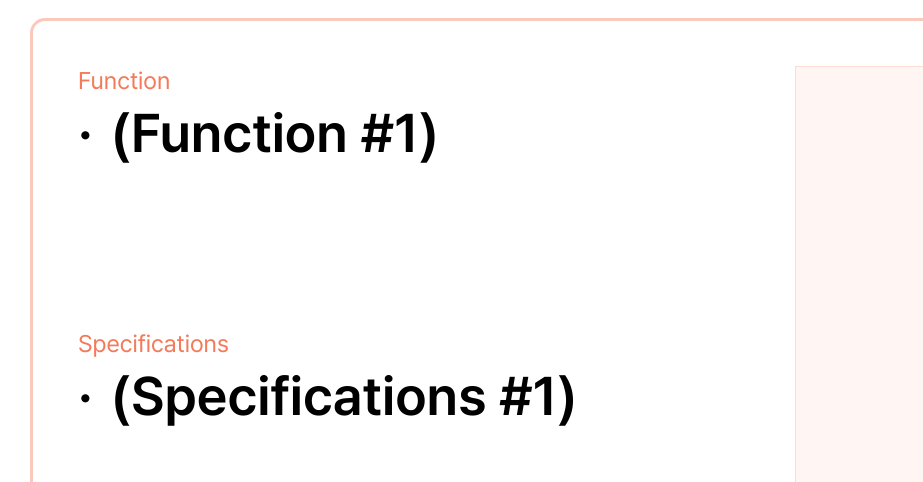
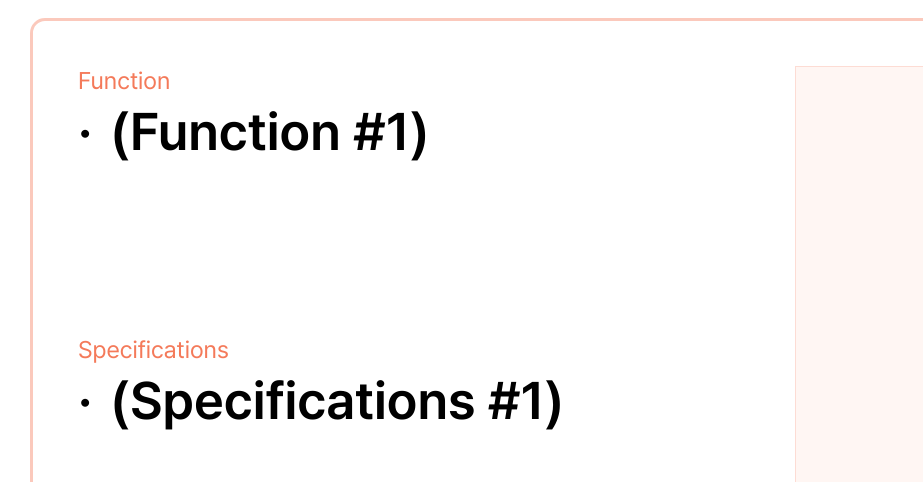
Before and after one commit to zefrics/signage-3, a plain HTML site: page index.html in a window 1280 px wide. Shown: the part 125-607 px from the top of the page, 0-923 px from the left. Drawn offline with Linux system fonts and the light colour scheme.

Commit message:
1.7.3
1. slider-view 폰트 크기 조정
2. cover-view ul li 간격 조정
3. input label margin bottom 조정

```diff
--- a/css/basic.scss
+++ b/css/basic.scss
@@ -4,9 +4,9 @@ $fw-main-title: 800; // Main Title 폰트 웨이트
 $fs-slide-label: 24px; // Slide View Label 폰트 사이즈
 $fw-slide-label: 400; // Slide View Label 폰트 웨이트
 
-$fs-slide-content: 54px; // Slide View Content 폰트 사이즈
+$fs-slide-content: 52.5px; // Slide View Content 폰트 사이즈
 $fw-slide-content: 600; // Slide View Content 폰트 웨이트
-$lh-slide-content: 64.5px; // Slide View Line Height
+$lh-slide-content: 62.5px; // Slide View Line Height
 
 $fs-list-title: 18px; // List View Title 폰트 사이즈
 $fw-list-title: 500; // List View Title 폰트 웨이트
@@ -168,9 +168,9 @@ header {
     &#cover-view {
       .slide-content-container {
         .slide-content {
-          height: 249.5px;
+          height: 243.5px;
           ul {
-            display: flex; flex-direction: column; gap: 9px;
+            display: flex; flex-direction: column; gap: 10.5px;
             li::before {
               content: "·";
               margin-right: 18px;
@@ -358,7 +358,7 @@ form {
     .input-content {
       min-width: 0;
       .label {
-        margin-bottom: 12px;
+        margin-bottom: 9px;
         font-size: $fs-edit-label; line-height: 21px;
         font-weight: $fw-edit-label;
         color: $color-k1;
@@ -454,7 +454,6 @@ form {
           display: flex; align-items: center;
           &::before {
             content: '·';
-            margin-left: 9px;
             margin-right: 18px;
             font-size: 30px;
           }
```
Also changed, not shown: css/basic.css, 1 other file.
